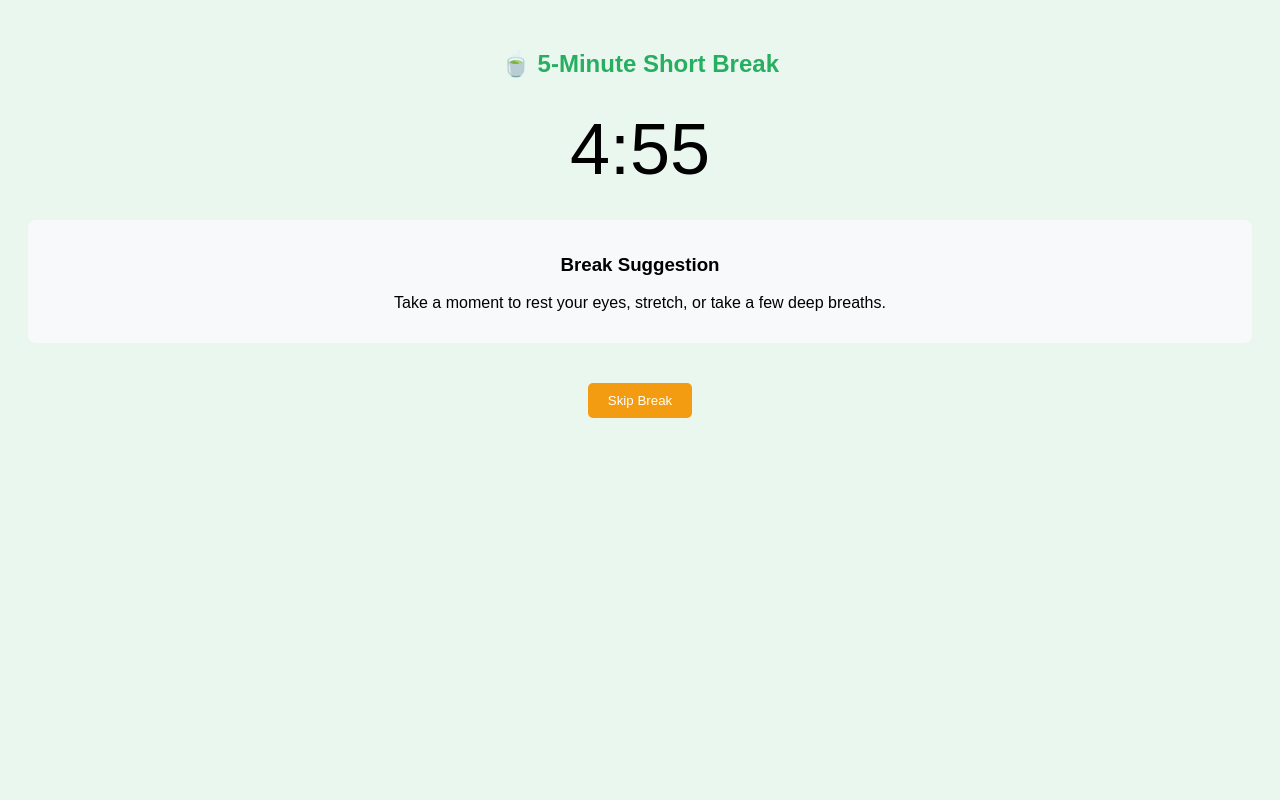
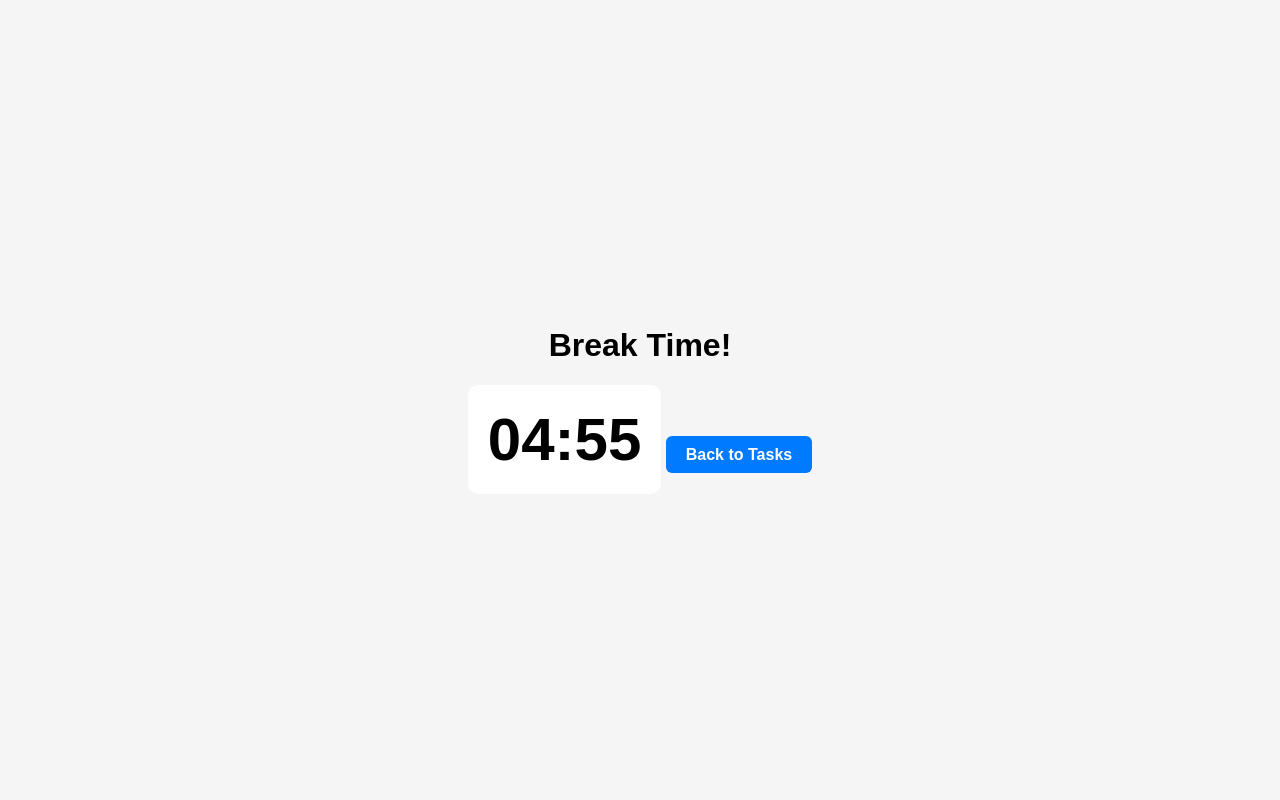
Before and after one commit to AdityaC-07/StudySprint-Pomodoro, a PHP site: page /pomodoro_break.php?task_id=1 in a window 1280 px wide. Run offline with PHP 8.4, Linux system fonts and the light colour scheme.

Commit message:
pomodoro_break.php

```diff
--- a/pomodoro_break.php
+++ b/pomodoro_break.php
@@ -1,87 +1,76 @@
 <?php
-$break_type = $_GET['type'] ?? 'short';
+// Assuming this break page is linked to the task completion
 $task_id = $_GET['task_id'];
 $mode = $_GET['mode'] ?? 'standard';
+?>
 
-// Set break durations
-$short_break = 300; // 5 minutes in seconds
-$long_break = 900;  // 15 minutes in seconds
-
-$duration = ($break_type === 'long') ? $long_break : $short_break;
-$minutes = $duration / 60;
-?>
 <!DOCTYPE html>
-<html>
+<html lang="en">
 <head>
+    <meta charset="UTF-8">
+    <meta name="viewport" content="width=device-width, initial-scale=1.0">
     <title>Break Time</title>
     <style>
         body {
             font-family: Arial, sans-serif;
+            display: flex;
+            justify-content: center;
+            align-items: center;
+            height: 100vh;
+            margin: 0;
+            background-color: #f5f5f5;
+        }
+        .timer-container {
             text-align: center;
-            margin-top: 50px;
-            background-color: #e9f7ef;
         }
-        #break-timer {
-            font-size: 72px;
-            margin: 30px 0;
+        .clock {
+            font-size: 60px;
+            font-weight: bold;
+            padding: 20px;
+            background: #fff;
+            border-radius: 10px;
+            display: inline-block;
         }
-        .break-label {
-            font-size: 24px;
+        .btn {
+            background-color: #007bff;
+            color: white;
+            padding: 10px 20px;
+            border-radius: 6px;
+            text-decoration: none;
             font-weight: bold;
-            color: #27ae60;
-        }
-        .skip-btn {
-            background-color: #f39c12;
-            color: white;
-            border: none;
-            padding: 10px 20px;
-            border-radius: 5px;
-            cursor: pointer;
             margin-top: 20px;
-        }
-        .break-suggestion {
-            margin: 20px;
-            padding: 15px;
-            background-color: #f8f9fa;
-            border-radius: 8px;
         }
     </style>
 </head>
 <body>
-    <h2>🍵 <span class="break-label"><?= ($break_type === 'long') ? '15-Minute Long Break' : '5-Minute Short Break' ?></span></h2>
-    <p id="break-timer"><?= ($break_type === 'long') ? '15:00' : '5:00' ?></p>
 
-    <div class="break-suggestion">
-        <h3>Break Suggestion</h3>
-        <p><?= ($break_type === 'long') ?
-            'Take a longer break to recharge. Go for a short walk, grab a healthy snack, or do some light stretching.' :
-            'Take a moment to rest your eyes, stretch, or take a few deep breaths.' ?>
-        </p>
+    <div class="timer-container">
+        <h1>Break Time!</h1>
+        <div id="break-timer" class="clock">
+            <span id="break-minutes">05</span>:<span id="break-seconds">00</span>
+        </div>
+        <a href="index.php" class="btn">Back to Tasks</a>
     </div>
 
-    <button id="skipBtn" class="skip-btn">Skip Break</button>
-
     <script>
-        let seconds = <?= $duration ?>;
-        const display = document.getElementById("break-timer");
-        const skipBtn = document.getElementById("skipBtn");
-
-        skipBtn.addEventListener("click", function() {
-            window.location.href = "pomodoro_timer.php?task_id=<?= $task_id ?>&mode=<?= $mode ?>";
-        });
+        let seconds = 300; // 5 minutes in seconds
+        const breakMinutes = document.getElementById("break-minutes");
+        const breakSeconds = document.getElementById("break-seconds");
 
         const interval = setInterval(() => {
             let mins = Math.floor(seconds / 60);
             let secs = seconds % 60;
-            display.textContent = `${mins}:${secs < 10 ? '0' + secs : secs}`;
+            breakMinutes.textContent = mins < 10 ? '0' + mins : mins;
+            breakSeconds.textContent = secs < 10 ? '0' + secs : secs;
 
-            if (seconds === 0) {
+            if (seconds <= 0) {
                 clearInterval(interval);
-                alert("Break complete! Ready for the next focus session?");
-                window.location.href = "pomodoro_timer.php?task_id=<?= $task_id ?>&mode=<?= $mode ?>";
+                alert("Break's over! Ready to start the next Pomodoro?");
+                window.location.href = "index.php"; // Redirect to home
             }
             seconds--;
         }, 1000);
     </script>
+
 </body>
 </html>
```
